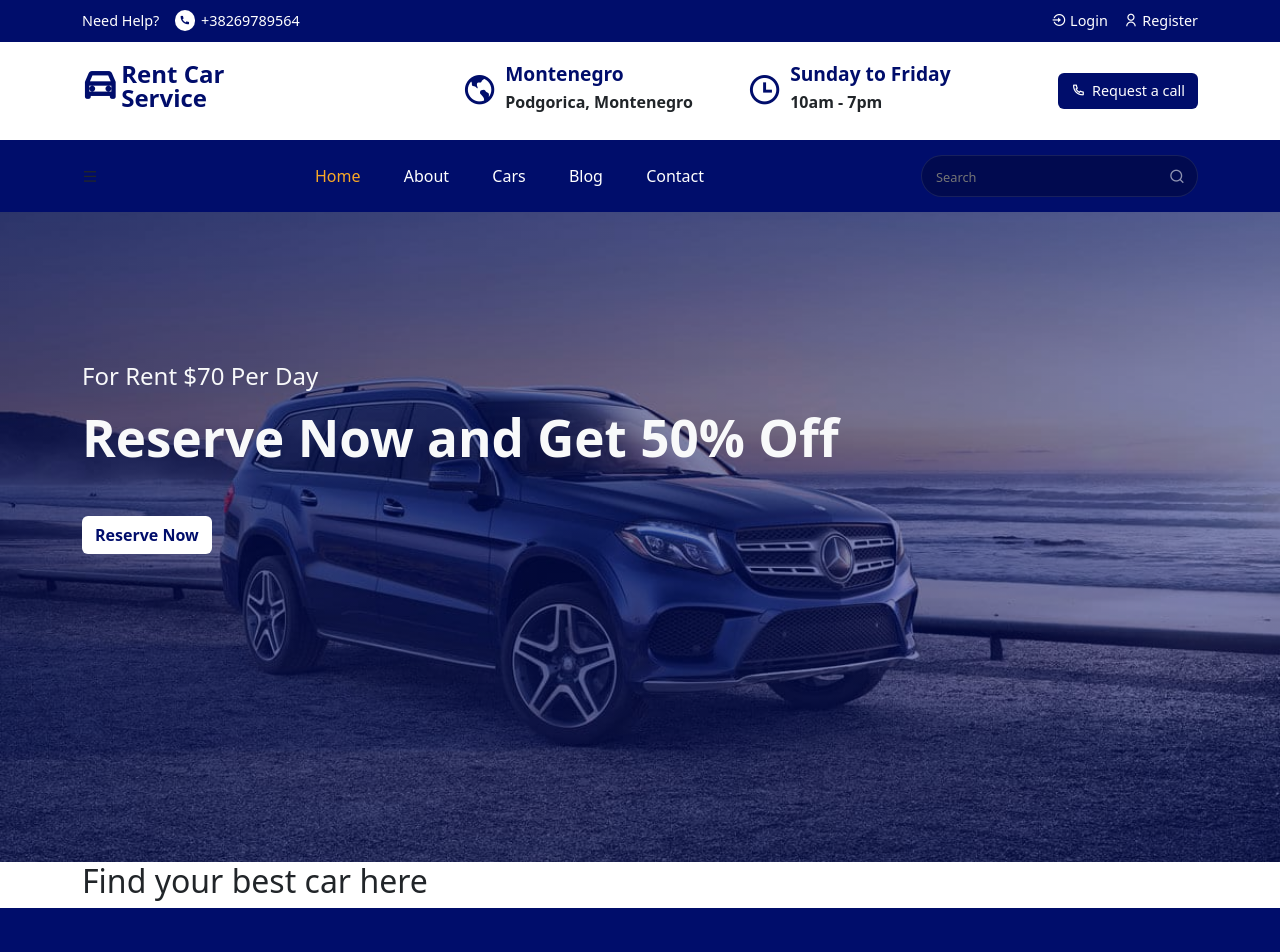
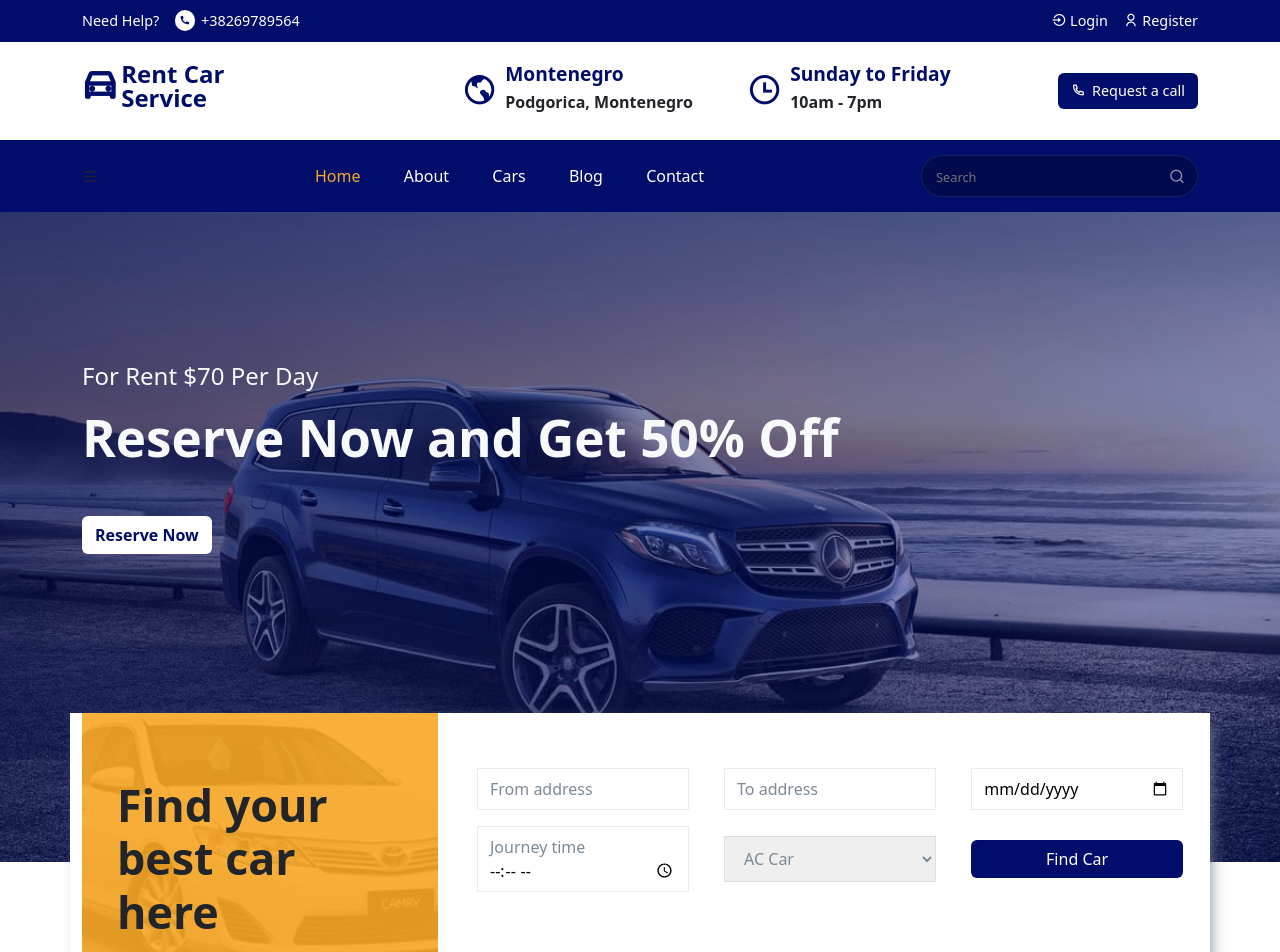
Before and after one commit to EnaRondic/Rent-A-Car-Site, a React (Create React App) app: page /home in a window 1280 px wide. Shown: the top 952 px of the page. Built offline with nearby package versions, Linux system fonts and the light colour scheme.

Commit message:
Add FindCarFrom

```diff
--- a/src/components/UI/FindCarForm.jsx
+++ b/src/components/UI/FindCarForm.jsx
@@ -1,12 +1,45 @@
-import React from 'react';
-import '../../styles/find-car-form.css';
+import React from "react";
+import "../../styles/find-car-form.css";
+import "../../styles/find-car-form.css";
+import { Form, FormGroup } from "reactstrap";
 
 const FindCarForm = () => {
   return (
-    <div>
+    <Form className="form">
+      <div className=" d-flex align-items-center justify-content-between flex-wrap">
+        <FormGroup className="form__group">
+          <input type="text" placeholder="From address" required />
+        </FormGroup>
 
-    </div>
-  )
-}
+        <FormGroup className="form__group">
+          <input type="text" placeholder="To address" required />
+        </FormGroup>
 
-export default FindCarForm
+        <FormGroup className="form__group">
+          <input type="date" placeholder="Journey date" required />
+        </FormGroup>
+
+        <FormGroup className="form__group">
+          <input
+            className="journey__time"
+            type="time"
+            placeholder="Journey time"
+            required
+          />
+        </FormGroup>
+        <FormGroup className="select__group">
+          <select>
+            <option value="ac">AC Car</option>
+            <option value="non-ac">Non AC Car</option>
+          </select>
+        </FormGroup>
+
+        <FormGroup className="form__group">
+          <button className="btn find__car-btn">Find Car</button>
+        </FormGroup>
+      </div>
+    </Form>
+  );
+};
+
+export default FindCarForm;
--- a/src/pages/Home.jsx
+++ b/src/pages/Home.jsx
@@ -2,6 +2,7 @@ import React from "react";
 import HeroSlider from "../components/UI/HeroSlider";
 import Helmet from '../components/Helmet/Helmet';
 import { Container, Row, Col } from "reactstrap";
+import FindCarForm from "../components/UI/FindCarForm";
 
 const Home = () => {
   return (
@@ -19,6 +20,10 @@ const Home = () => {
                 <h2>Find your best car here</h2>
               </div>
               </Col>
+
+              <Col lg='8' md='8' sm='12'>
+              <FindCarForm />
+              </Col>
             </Row>
           </Container>
         </div>
```
